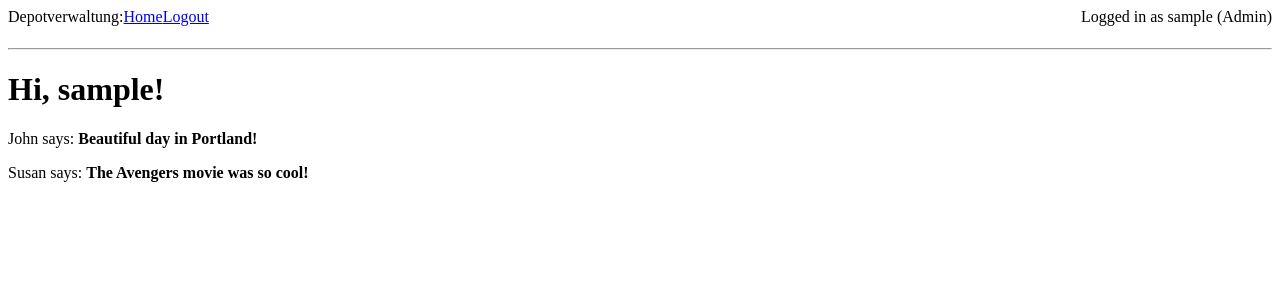
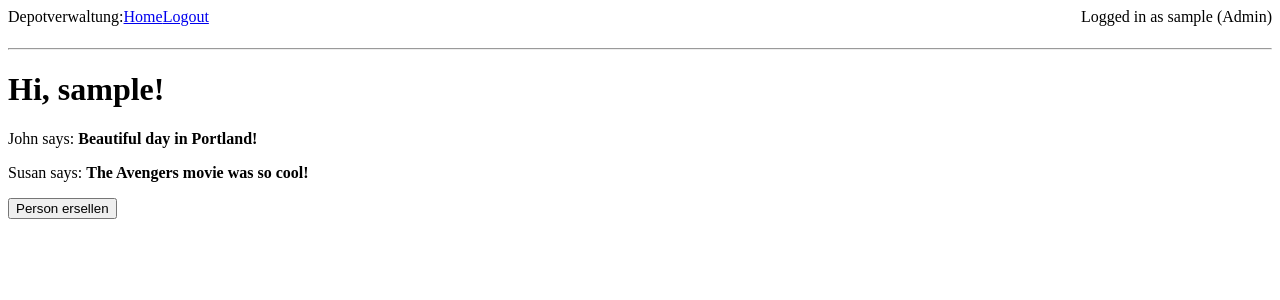
Before and after one commit to Josef190688/dke_pr, a Flask app: page / in a window 1280 px wide. Shown: the top 300 px of the page. Run offline with Flask 3, Linux system fonts and the light colour scheme; a user stored in the database is signed in; tables that the repository leaves empty hold one stand-in row (values such as "Sample post").

Commit message:
person erstellen route

```diff
--- a/app/routes.py
+++ b/app/routes.py
@@ -73,3 +73,8 @@ def login():
 def logout():
     logout_user()
     return redirect(url_for('index'))
+
+@app.route('/person_erstellen')
+@login_required
+def person_erstellen():
+    return render_template('person_erstellen.html', title='Person erstellen')
--- a/app/templates/index.html
+++ b/app/templates/index.html
@@ -5,4 +5,7 @@
     {% for post in posts %}
     <div><p>{{ post.author.username }} says: <b>{{ post.body }}</b></p></div>
     {% endfor %}
+    {% if current_user.is_admin %}
+        <p><a href="{{ url_for('person_erstellen') }}"><button>Person ersellen</button></a></p>
+    {% endif %}
 {% endblock %}
--- /dev/null
+++ b/app/templates/person_erstellen.html
@@ -0,0 +1,5 @@
+{% extends "base.html" %}
+
+{% block content %}
+    <h1>Person erstellen</h1>
+{% endblock %}
```
